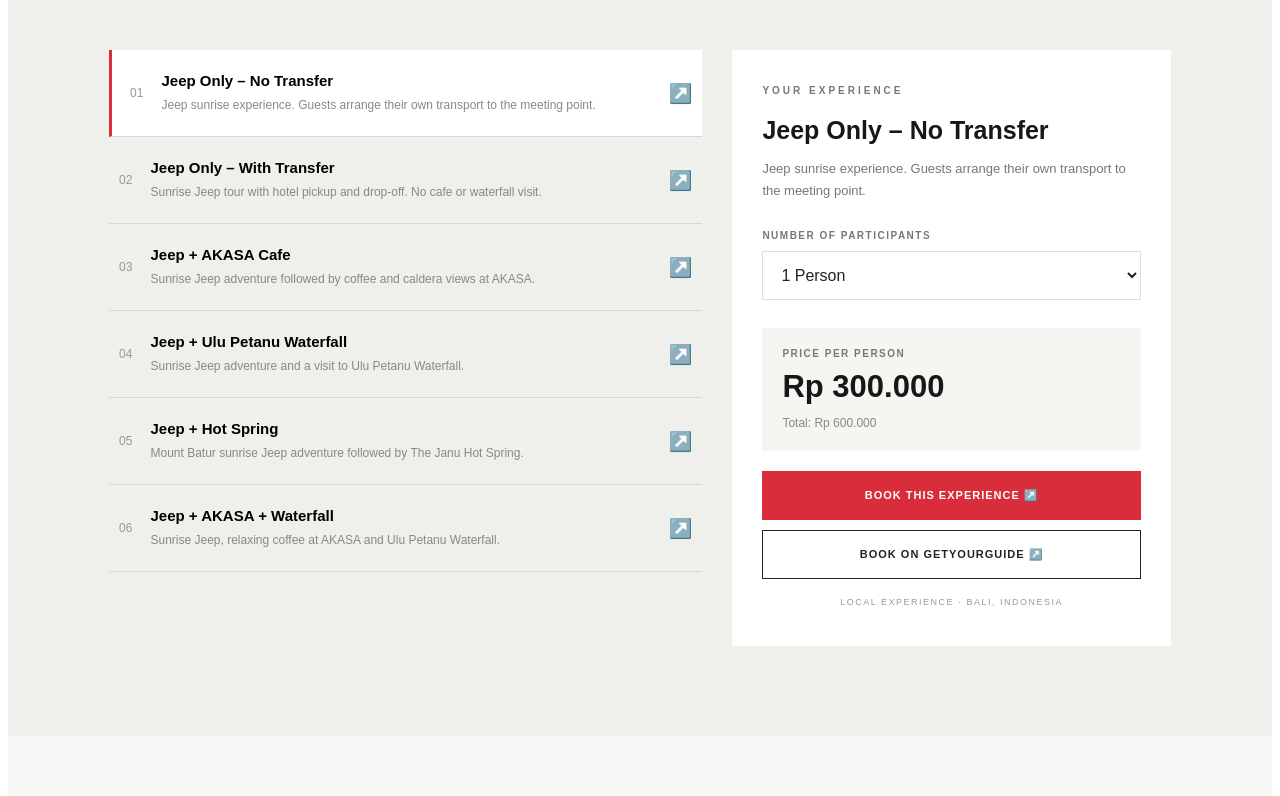
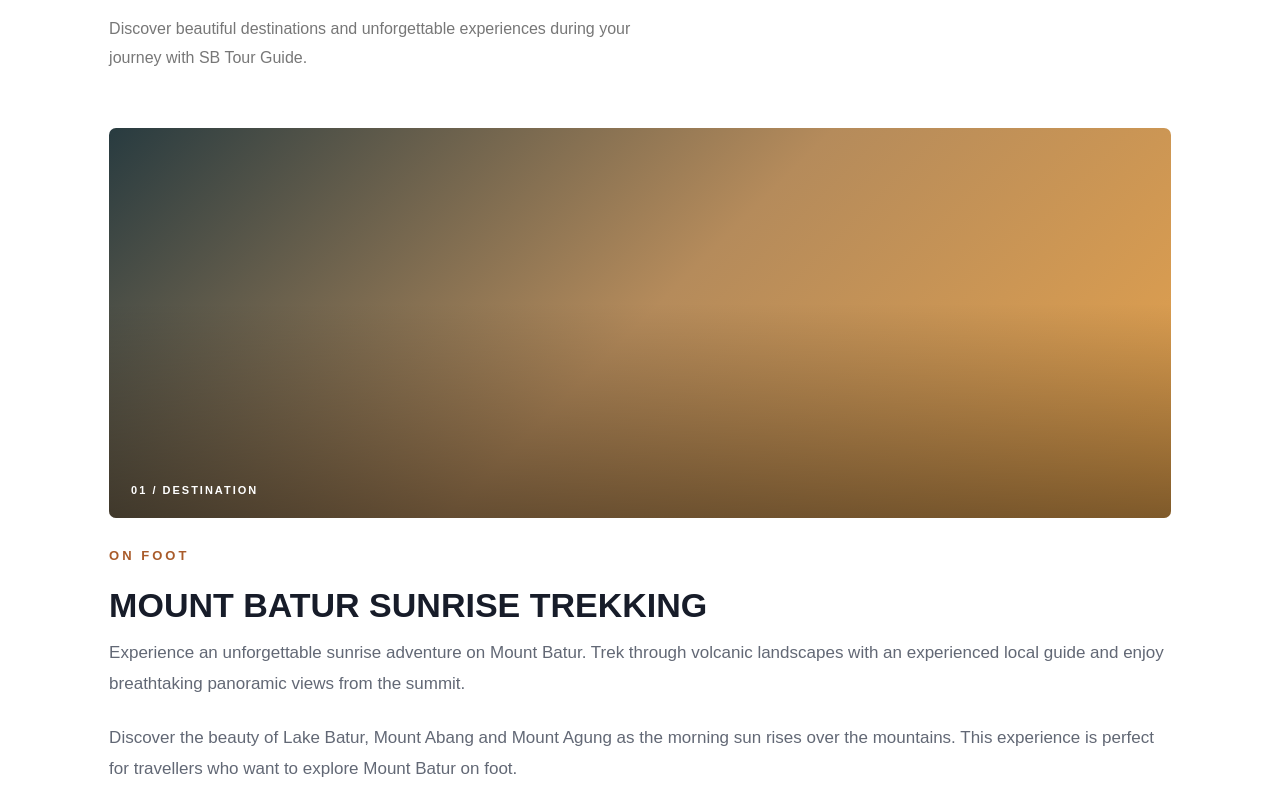
Before and after one commit to sbtourguide/sb-tour-guide, an Angular app in the folder SB-TOUR-GUIDE/: page / in a window 1280 px wide. Shown: the part 1744-2540 px from the top of the page. Built offline with nearby package versions, Linux system fonts and the light colour scheme.

Commit message:
Add destinations section to main.ts
Added a new destinations section with dynamic content for exploring Bali, including various destinations with descriptions and categories.

```diff
--- a/SB-TOUR-GUIDE/src/main.ts
+++ b/SB-TOUR-GUIDE/src/main.ts
@@ -23,6 +23,7 @@ type Package = {
     <nav class="nav">
       <a href="#home">Home</a>
       <a href="#experiences">Experiences</a>
+      <a href="#destinations">Destinations</a>
       <a href="#packages">Packages</a>
       <a href="#about">About</a>
     </nav>
@@ -71,6 +72,34 @@ type Package = {
           </button>
         </div>
       </section>
+
+      <!-- DESTINATIONS SECTION -->
+
+      <section class="destinations section" id="destinations">
+        <span class="eyebrow dark">DISCOVER BALI / DESTINATIONS</span>
+        <h2>Explore beautiful<br><em>places in Bali.</em></h2>
+        <p class="destinations-intro">
+          Discover beautiful destinations and unforgettable experiences
+          during your journey with SB Tour Guide.
+        </p>
+
+        @for (place of destinations; track place.title; let i = $index) {
+          <article class="destination-item">
+            <div [class]="'destination-photo ' + place.photoClass">
+              <span class="photo-number">0{{ i + 1 }} / DESTINATION</span>
+            </div>
+
+            <div class="destination-content">
+              <span class="destination-category">{{ place.category }}</span>
+              <h3>{{ place.title }}</h3>
+              <p>{{ place.description }}</p>
+              <p>{{ place.extra }}</p>
+            </div>
+          </article>
+        }
+      </section>
+
+      <!-- PACKAGES SECTION -->
 
       <section class="packages section" id="packages">
         <div class="section-heading">
@@ -164,6 +193,8 @@ type Package = {
         </div>
       </section>
 
+      <!-- ABOUT SECTION -->
+
       <section class="description-section section" id="about">
         <span class="eyebrow dark">THE EXPERIENCE / ABOUT THE JOURNEY</span>
         <h2>{{ activeTab === 'jeep' ? 'Beyond the ordinary.' : 'Reach the summit.' }}</h2>
@@ -179,6 +210,7 @@ type Package = {
               }
             </ul>
           </div>
+
           <div class="info-box">
             <span>02 / NOT INCLUDED</span>
             <h3>What's excluded</h3>
@@ -216,7 +248,7 @@ type Package = {
         <span>TOUR GUIDE</span>
       </a>
       <p>Discover Bali. Experience More.</p>
-      <small>©️ 2026 SB TOUR GUIDE. ALL RIGHTS RESERVED.</small>
+      <small>© 2026 SB TOUR GUIDE. ALL RIGHTS RESERVED.</small>
     </footer>
   `,
   styles: [`
@@ -272,13 +304,15 @@ type Package = {
 
     .nav {
       display: flex;
-      gap: 34px;
+      gap: 30px;
       padding: 18px 7%;
       background: white;
       border-top: 1px solid #eee;
       font-size: 13px;
       color: #686868;
     }
+
+    .nav a:hover { color: #d92d3b; }
 
     .hero {
       min-height: 550px;
@@ -423,6 +457,105 @@ type Package = {
       font-size: 10px;
       letter-spacing: 2px;
     }
+
+    /* DESTINATIONS */
+
+    .destinations {
+      background: #fff;
+    }
+
+    .destinations-intro {
+      color: #777;
+      max-width: 550px;
+      line-height: 1.8;
+      margin-bottom: 45px;
+    }
+
+    .destination-item {
+      margin-top: 55px;
+    }
+
+    .destination-photo {
+      width: 100%;
+      height: 390px;
+      border-radius: 7px;
+      display: flex;
+      align-items: flex-end;
+      padding: 22px;
+      overflow: hidden;
+      position: relative;
+    }
+
+    .destination-photo::after {
+      content: "";
+      position: absolute;
+      inset: 0;
+      background: linear-gradient(
+        0deg,
+        rgba(0,0,0,.45),
+        transparent 55%
+      );
+    }
+
+    .photo-number {
+      position: relative;
+      z-index: 1;
+      color: white;
+      font-size: 11px;
+      letter-spacing: 2px;
+      font-weight: bold;
+    }
+
+    .photo-trekking {
+      background: linear-gradient(135deg,#283b40,#b58b5b,#e7a34c);
+    }
+
+    .photo-jeep {
+      background: linear-gradient(135deg,#353b35,#76634b,#c18c4e);
+    }
+
+    .photo-akasa {
+      background: linear-gradient(135deg,#4b5546,#a58a69,#d2b38c);
+    }
+
+    .photo-petanu {
+      background: linear-gradient(135deg,#173f35,#397c5a,#9ab68b);
+    }
+
+    .photo-janu {
+      background: linear-gradient(135deg,#526d70,#a7a18a,#d5c7a3);
+    }
+
+    .photo-kanto {
+      background: linear-gradient(135deg,#194b37,#43805a,#a1b58a);
+    }
+
+    .destination-content {
+      padding: 28px 0 15px;
+    }
+
+    .destination-category {
+      color: #a95b2a;
+      font-size: 13px;
+      letter-spacing: 3px;
+      font-weight: bold;
+    }
+
+    .destination-content h3 {
+      color: #171c29;
+      font-size: clamp(23px,4vw,34px);
+      line-height: 1.15;
+      margin: 22px 0 12px;
+    }
+
+    .destination-content p {
+      color: #626875;
+      font-size: 17px;
+      line-height: 1.85;
+      margin: 12px 0 22px;
+    }
+
+    /* PACKAGES */
 
     .packages { background: #efefec; }
 
@@ -598,6 +731,8 @@ type Package = {
       margin-top: 18px;
     }
 
+    /* ABOUT */
+
     .description-section > p {
       color: #777;
       max-width: 850px;
@@ -637,6 +772,8 @@ type Package = {
       margin-top: 24px;
       padding: 30px;
     }
+
+    /* FINAL CTA */
 
     .final-cta {
       background: #202326;
@@ -714,7 +851,9 @@ type Package = {
       }
 
       .hero h1 { letter-spacing: -2px; }
+
       .section { padding: 65px 6%; }
+
       .category-grid { gap: 10px; }
 
       .category-card {
@@ -723,20 +862,80 @@ type Package = {
       }
 
       .category-card strong { font-size: 20px; }
+
+      .destination-item { margin-top: 42px; }
+
+      .destination-photo { height: 250px; }
+
+      .destination-content { padding-top: 25px; }
+
+      .destination-content p {
+        font-size: 15px;
+        line-height: 1.8;
+      }
+
       .package-layout { grid-template-columns: 1fr; }
+
       .booking-card { padding: 23px; }
+
       .info-grid { grid-template-columns: 1fr; }
+
       .edition { font-size: 9px; }
     }
   `]
 })
-  export class App {
+export class App {
   activeTab: 'jeep' | 'trekking' = 'jeep';
   trekTime: 'sunrise' | 'sunset' = 'sunrise';
   participants = 2;
   selectedPackageId = 'jeep-only-no-transfer';
 
   participantOptions = Array.from({ length: 30 }, (_, i) => i + 1);
+
+  destinations = [
+    {
+      category: 'ON FOOT',
+      title: 'MOUNT BATUR SUNRISE TREKKING',
+      description: 'Experience an unforgettable sunrise adventure on Mount Batur. Trek through volcanic landscapes with an experienced local guide and enjoy breathtaking panoramic views from the summit.',
+      extra: 'Discover the beauty of Lake Batur, Mount Abang and Mount Agung as the morning sun rises over the mountains. This experience is perfect for travellers who want to explore Mount Batur on foot.',
+      photoClass: 'photo-trekking'
+    },
+    {
+      category: '4WD JEEP ADVENTURE',
+      title: 'MOUNT BATUR JEEP TOUR',
+      description: 'Explore the spectacular volcanic landscape of Mount Batur in a 4WD Jeep. Enjoy an exciting sunrise journey and discover the famous black lava fields.',
+      extra: 'Travel across the unique volcanic terrain while enjoying beautiful views of the surrounding mountains and Lake Batur. A memorable adventure without having to hike to the summit.',
+      photoClass: 'photo-jeep'
+    },
+    {
+      category: 'COFFEE & SCENIC VIEW',
+      title: 'AKASA SPECIALTY COFFEE',
+      description: 'Relax at AKASA Specialty Coffee, a scenic cafe located in the beautiful Kintamani highlands. Enjoy delicious coffee and a comfortable atmosphere.',
+      extra: 'The cafe offers wonderful views of the surrounding mountains and volcanic caldera, making it a lovely place to relax and enjoy the scenery after your Mount Batur adventure.',
+      photoClass: 'photo-akasa'
+    },
+    {
+      category: 'NATURE & WATERFALL',
+      title: 'ULU PETANU WATERFALL',
+      description: 'Discover the natural beauty of Ulu Petanu Waterfall, surrounded by lush tropical greenery and a peaceful natural environment.',
+      extra: 'Enjoy the refreshing atmosphere, flowing water and beautiful scenery. It is a wonderful destination for visitors who want to experience the natural side of Bali.',
+      photoClass: 'photo-petanu'
+    },
+    {
+      category: 'RELAX & REFRESH',
+      title: 'THE JANU HOT SPRING',
+      description: 'Take a relaxing break at The Janu Hot Spring in Kintamani. Enjoy the warm natural hot spring water while surrounded by beautiful mountain scenery.',
+      extra: 'It is a perfect place to unwind and refresh yourself after an exciting Mount Batur sunrise Jeep tour or trekking adventure.',
+      photoClass: 'photo-janu'
+    },
+    {
+      category: 'TROPICAL WATERFALL',
+      title: 'KANTO LAMPO WATERFALL',
+      description: 'Visit the beautiful Kanto Lampo Waterfall in Gianyar, one of Bali’s popular natural attractions.',
+      extra: 'Famous for its cascading water flowing over natural rock formations, this waterfall offers a beautiful tropical setting and a memorable nature experience.',
+      photoClass: 'photo-kanto'
+    }
+  ];
 
   jeepPackages: Package[] = [
     {
```
